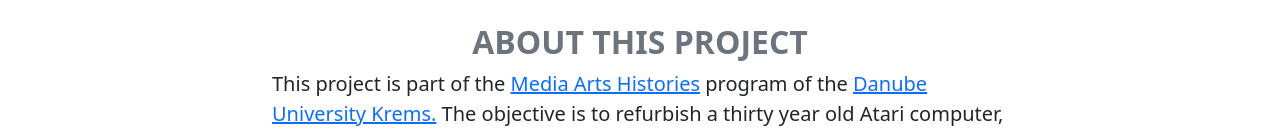
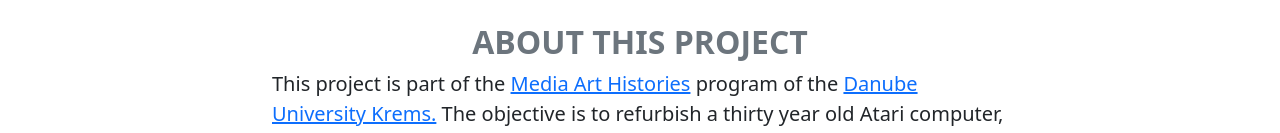
Before and after one commit to mbalabanov/DUK-Pixelart-Site, a plain HTML site: page index.html in a window 1280 px wide. Shown: the part 819-952 px from the top of the page. Drawn offline with Linux system fonts and the light colour scheme.

Commit message:
Corrects typo in index and updates project PDF

```diff
--- a/index.html
+++ b/index.html
@@ -47,7 +47,7 @@
             <div class="row py-5">
                 <div class="col-lg-8 offset-lg-2 mx-auto mb-5">
                     <h2 class="text-uppercase text-center mt-4 text-secondary fw-bolder">About this Project</h2>
-                    <p class="lead">This project is part of the <a href="https://www.donau-uni.ac.at/en/studies/mediaarthistories.html" target="_blank">Media Arts Histories</a> program of the <a href="https://www.donau-uni.ac.at/en.html" target="_blank">Danube University Krems.</a> The objective is to refurbish a thirty year old Atari computer, upgrade it and then - well within the technical constraints of the day - to use it to create a five page comic.</p>
+                    <p class="lead">This project is part of the <a href="https://www.donau-uni.ac.at/en/studies/mediaarthistories.html" target="_blank">Media Art Histories</a> program of the <a href="https://www.donau-uni.ac.at/en.html" target="_blank">Danube University Krems.</a> The objective is to refurbish a thirty year old Atari computer, upgrade it and then - well within the technical constraints of the day - to use it to create a five page comic.</p>
 
                     <div class="row">
                         <div class="col-md-3 text-center p-4">
```
Also changed, not shown: 1 other file.
